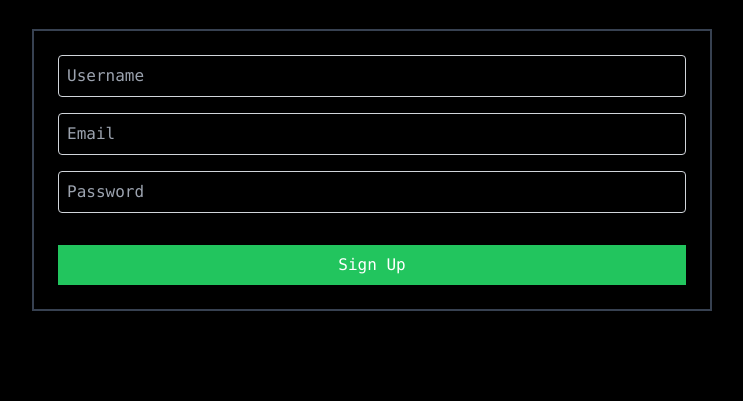
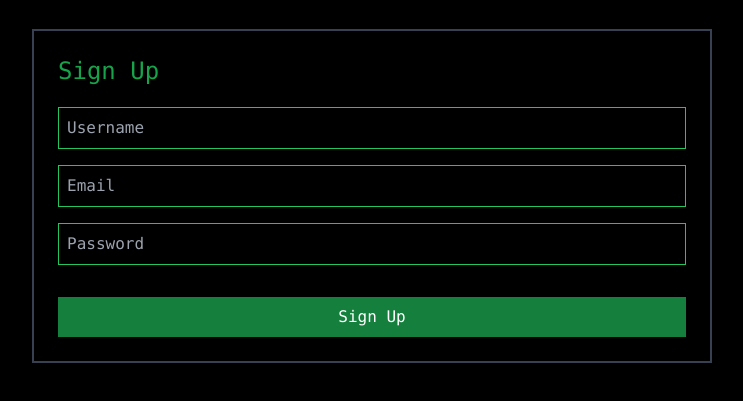
Before and after one commit to broskell/Login-SignUp-Page, a plain HTML site: page index.html in a window 1280 px wide. Shown: the part 343-744 px from the top of the page, without its empty margins (268-1011 px from the left). Drawn offline with nearby package versions, Linux system fonts and the light colour scheme.

Commit message:
Increased color intensities

```diff
--- a/index.html
+++ b/index.html
@@ -12,11 +12,12 @@
             <h1 class="text-4xl text-white mb-8">Welcome to Our Platform</h1>
             <div class="flex flex-row border-2 border-gray-700 p-6">
                 <div>
-                    <input id="usernameBtn" type="text" placeholder="Username" required class="mb-4 p-2 border border-gray-300 rounded w-full bg-black text-green-500">
-                    <input id="emailBtn" type="email" placeholder="Email" required class="mb-4 p-2 border border-gray-300 rounded w-full bg-black text-green-500">
-                    <input id="passwordBtn" type="password" placeholder="Password" required class="mb-4 p-2 border border-gray-300 rounded w-full bg-black text-green-500">
+                    <h1 class="text-green-600 mb-5 text-2xl">Sign Up</h1>
+                    <input id="usernameBtn" type="text" placeholder="Username" required class="mb-4 p-2 border border-green-500 w-full bg-black text-green-500 hover:border-gray-300">
+                    <input id="emailBtn" type="email" placeholder="Email" required class="mb-4 p-2 border border-green-500 w-full bg-black text-green-500 hover:border-gray-300">
+                    <input id="passwordBtn" type="password" placeholder="Password" required class="mb-4 p-2 border border-green-500 w-full bg-black text-green-500 hover:border-gray-300">
                     <p id="message" class="text-2xl font-bold text-green-500 m-4"></p>
-                    <button id="signupBtn" onclick="SignUpCTA()" class="bg-green-500 text-white px-4 py-2 w-full border-green-500 hover:bg-gray-700 hover:text-green-500 transition duration-300">Sign Up</button>
+                    <button id="signupBtn" onclick="SignUpCTA()" class="bg-green-700 text-white px-4 py-2 w-full border-green-500 hover:bg-gray-700 hover:text-green-500 transition duration-300">Sign Up</button>
                 </div>
             </div>
         </div>
```
